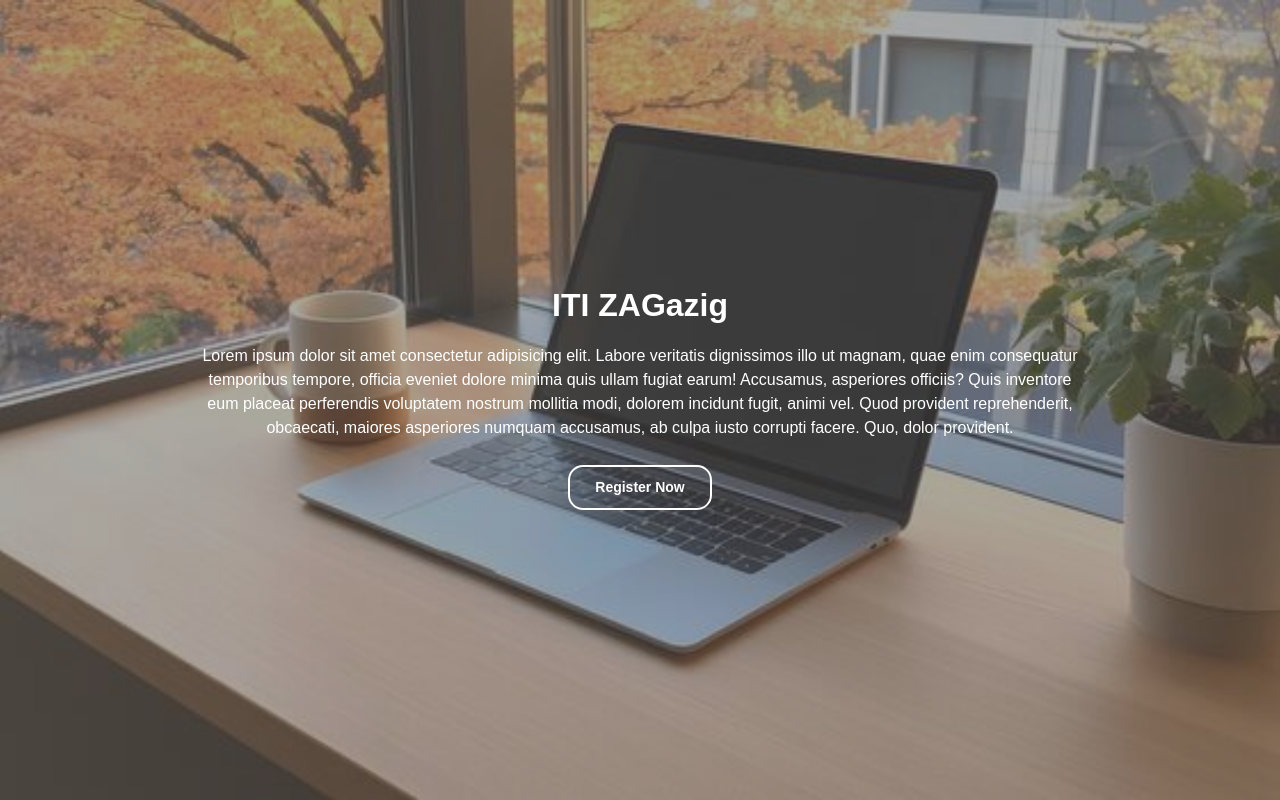
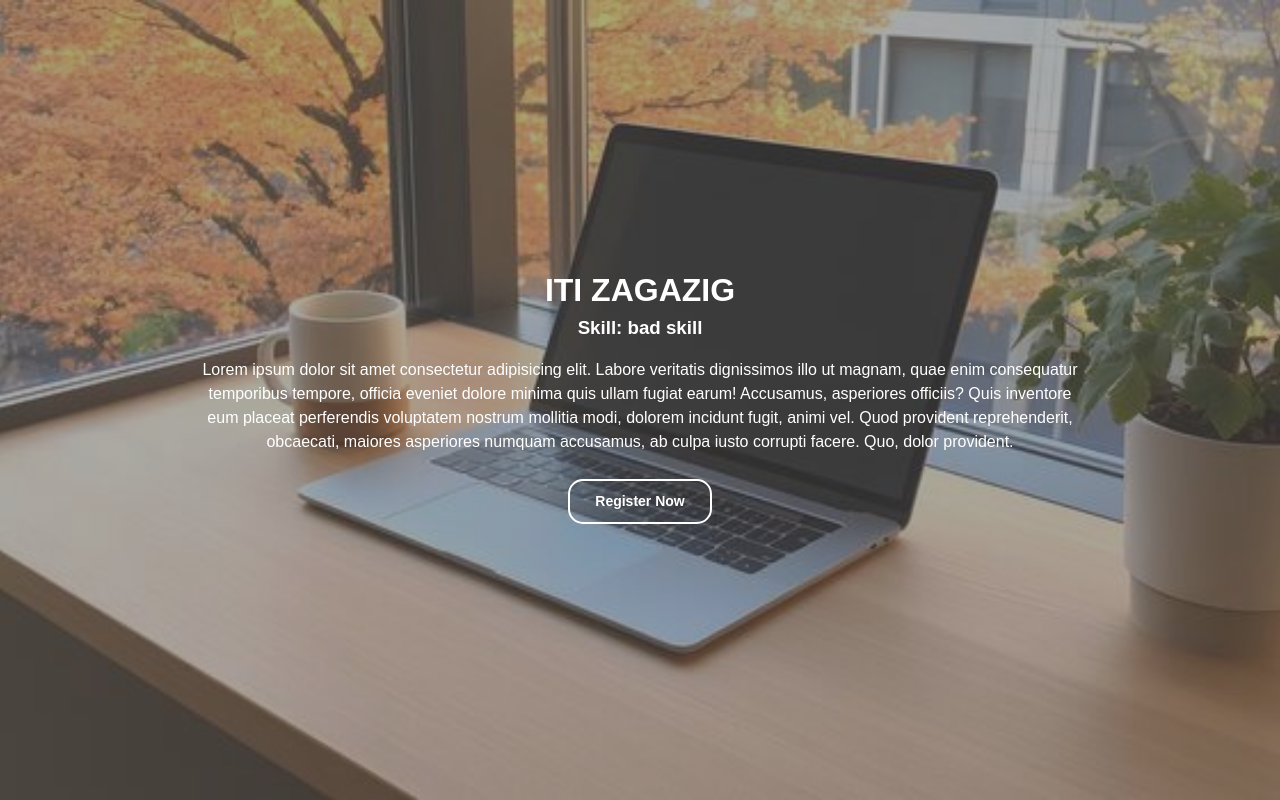
Before and after one commit to 7aneeen/VC-First-Task, a plain HTML site: page index.html in a window 1280 px wide. Drawn offline with Linux system fonts and the light colour scheme.

Commit message:
New Sub Head

```diff
--- a/index.html
+++ b/index.html
@@ -7,7 +7,8 @@
   <title>Day3 Task3</title>
 </head>
 <body>
-  <h1>ITI ZAGazig</h1>
+  <h1>ITI ZAGAZIG</h1>
+  <h3>Skill: bad skill</h3>
   <p>Lorem ipsum dolor sit amet consectetur adipisicing elit. Labore veritatis dignissimos illo ut magnam, quae enim consequatur temporibus tempore, officia
 eveniet dolore minima quis ullam fugiat earum! Accusamus, asperiores officiis? Quis inventore eum placeat perferendis voluptatem nostrum mollitia
 modi, dolorem incidunt fugit, animi vel. Quod provident reprehenderit, obcaecati, maiores asperiores numquam accusamus, ab culpa iusto corrupti
```
